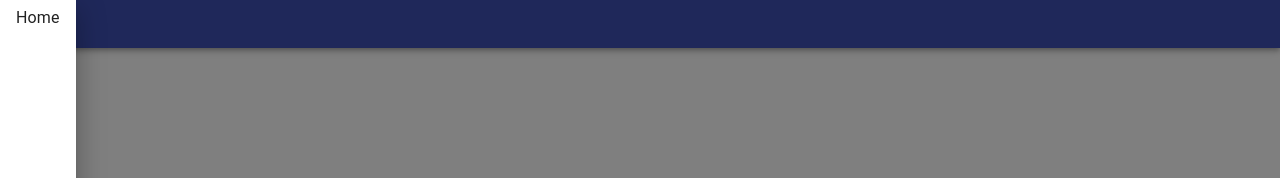
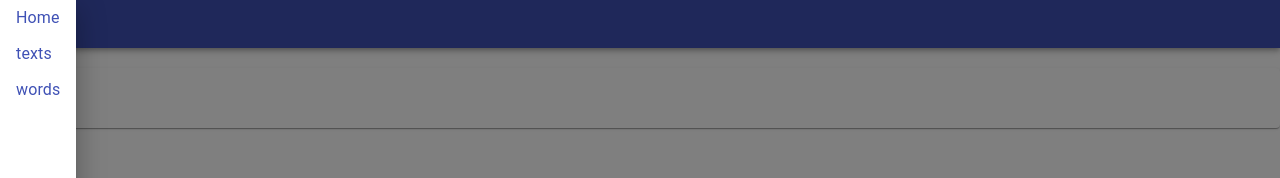
Before and after one commit to freya0207/sushiDishes, a React (Create React App) app: page /words in a window 1280 px wide. Both pictures are taken after a click on the button 24 px from the left and 24 px from the top of the page. Shown: the top 178 px of the page. Built offline with nearby package versions, Linux system fonts and the light colour scheme.

Commit message:
0.1.2 Route V6 최신버전 구현

```diff
--- a/package.json
+++ b/package.json
@@ -1,7 +1,7 @@
 {
   "name": "wordcloud",
-  "version": "0.1.1",
-  "description": "React metarial-ui 메뉴바 구현",
+  "version": "0.1.2",
+  "description": "Route V6 최신버전 구현",
   "private": true,
   "dependencies": {
     "@material-ui/core": "^4.12.4",
@@ -11,6 +11,7 @@
     "@testing-library/user-event": "^13.5.0",
     "react": "^18.2.0",
     "react-dom": "^18.2.0",
+    "react-router-dom": "^6.4.3",
     "react-scripts": "5.0.1",
     "web-vitals": "^2.1.4"
   },
--- a/public/index.html
+++ b/public/index.html
@@ -1,5 +1,5 @@
 <!DOCTYPE html>
-<html lang="en">
+<html lang="kr">
   <head>
     <meta charset="utf-8" />
     <link rel="icon" href="%PUBLIC_URL%/favicon.ico" />
@@ -9,12 +9,11 @@
       name="description"
       content="Web site created using create-react-app"
     />
-    <link rel="apple-touch-icon" href="%PUBLIC_URL%/logo192.png" />
     <!--
       manifest.json provides metadata used when your web app is installed on a
       user's mobile device or desktop. See https://developers.google.com/web/fundamentals/web-app-manifest/
     -->
-    <link rel="manifest" href="%PUBLIC_URL%/manifest.json" />
+    <!-- <link rel="manifest" href="%PUBLIC_URL%/manifest.json" /> -->
     <!--
       Notice the use of %PUBLIC_URL% in the tags above.
       It will be replaced with the URL of the `public` folder during the build.
--- a/src/components/App.jsx
+++ b/src/components/App.jsx
@@ -1,9 +1,21 @@
 import AppShell from "./AppShell";
+import {BrowserRouter as Router,  Routes, Route} from 'react-router-dom';
+import Home from "./Home";
+import Texts from "./Texts";
+import Words from "./Words";
 
 function App() {
   return (
     <>
-      <AppShell />
+      <Router>
+        <AppShell>
+          <Routes>
+            <Route path="/" exact={true} element={ <Home /> } />
+            <Route path="/texts" element={<Texts />} />
+            <Route path="/words" element={<Words />} />
+          </Routes>
+        </AppShell>
+      </Router>
     </>
   );
 }
--- a/src/components/AppShell.jsx
+++ b/src/components/AppShell.jsx
@@ -1,10 +1,16 @@
 import React, { useState } from 'react';
+import { Link as RouterLink } from 'react-router-dom';
+import Link from '@material-ui/core/Link';
 import { withStyles } from '@material-ui/core';
 import MenuItem from '@material-ui/core/MenuItem';
 import AppBar from '@material-ui/core/AppBar';
 import Drawer from '@material-ui/core/Drawer';
 import IconButton from '@material-ui/core/IconButton';
 import MenuIcon from '@material-ui/icons/Menu';
+import Home from './Home';
+import Texts from './Texts';
+import Words from './Words';
+
 
 const styles = {
   root: {
@@ -25,6 +31,7 @@ function AppShell(props) {
   }
 
   return (
+    <>
       <div className={classes.root}>
         <AppBar position='static'>
           <IconButton className={classes.menuButton} color="inherit" onClick={handleDrawerToggle}>
@@ -32,10 +39,22 @@ function AppShell(props) {
           </IconButton>
         </AppBar>
         <Drawer open={toggle}>
-        <MenuItem onClick={handleDrawerToggle}>Home</MenuItem>
+          <MenuItem onClick={handleDrawerToggle}>
+            <Link component={RouterLink} to='/'>Home</Link>
+          </MenuItem>
+          <MenuItem onClick={handleDrawerToggle}>
+            <Link component={RouterLink} to='/texts'>texts</Link>
+          </MenuItem>
+          <MenuItem onClick={handleDrawerToggle}>
+            <Link component={RouterLink} to='/words'>words</Link>
+          </MenuItem>
         </Drawer>
+      </div>
+      <div id="content" style={{margin: 'auto', marginTop : '20px'}}>
+        {React.cloneElement(props.children)}
+      </div>
+    </>
 
-    </div>
   )
 }
 
--- /dev/null
+++ b/src/components/Home.jsx
@@ -0,0 +1,15 @@
+import React from 'react';
+import Card from '@material-ui/core/Card';
+import CardContent from '@material-ui/core/CardContent';
+
+function Home() {
+  return (
+    <Card>
+      <CardContent>
+        Home
+      </CardContent>
+    </Card>
+  )
+}
+
+export default Home
--- /dev/null
+++ b/src/components/Texts.jsx
@@ -0,0 +1,15 @@
+import React from 'react';
+import Card from '@material-ui/core/Card';
+import CardContent from '@material-ui/core/CardContent';
+
+function Texts() {
+  return (
+    <Card>
+      <CardContent>
+        texts
+      </CardContent>
+    </Card>
+  )
+}
+
+export default Texts
--- /dev/null
+++ b/src/components/Words.jsx
@@ -0,0 +1,15 @@
+import React from 'react';
+import Card from '@material-ui/core/Card';
+import CardContent from '@material-ui/core/CardContent';
+
+function Words() {
+  return (
+    <Card>
+      <CardContent>
+        Words
+      </CardContent>
+    </Card>
+  )
+}
+
+export default Words
```
Also changed, not shown: public/manifest.json, 1 other file (tests, documents, lock files or other folders). Lines whose indentation alone changed are shown as unchanged.
